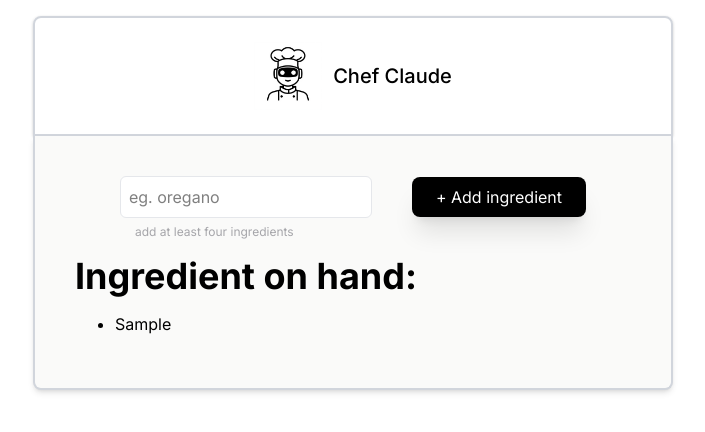
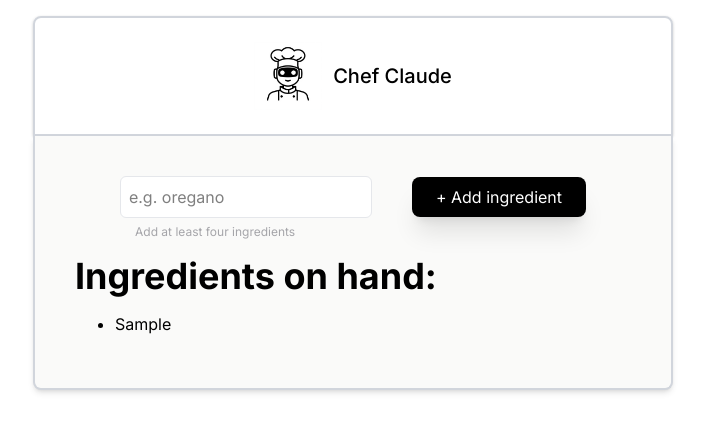
Before and after one commit to DileepaPRA/Chef-Claude, a React (Vite) app in the folder chef-claude/: page / in a window 1280 px wide. Both pictures are taken after typing "Sample" into the empty fields and a click on the button "+ Add ingredient". Shown: the top 432 px of the page, without its empty margins (287-992 px from the left). Built offline with nearby package versions, Linux system fonts and the light colour scheme.

Commit message:
feat: add IngredientList and ClaudeRecipe components for enhanced recipe suggestions

```diff
--- /dev/null
+++ b/chef-claude/src/ClaudeRecipe.jsx
@@ -0,0 +1,25 @@
+import React from 'react'
+
+function ClaudeRecipe() {
+  return (
+    <section className="mt-6 ml-10 pr-10">
+            <h2 className="text-2xl font-bold mb-4">Chef Claude recommends:</h2>
+            <article className="bg-white rounded-lg p-4 shadow-sm" aria-live="polite">
+                <p className="mb-4">Based on the ingredients you have, I would recommend making a simple, delicious <strong>Beef Bolognese Pasta</strong>. Here is the recipe:</p>
+                <h3 className="text-xl font-bold mb-3">Beef Bolognese Pasta</h3>
+                <strong className="block mb-2">Ingredients</strong>
+                <ul className="list-disc ml-5 mb-4">
+                    <li>Ground beef</li>
+                    <li>Pasta</li>
+                </ul>
+                <strong className="block mb-2">Instructions</strong>
+                <ol className="list-decimal ml-5">
+                    <li>Brown the ground beef</li>
+                    <li>Cook the pasta and combine</li>
+                </ol>
+            </article>
+        </section>
+  )
+}
+
+export default ClaudeRecipe
--- /dev/null
+++ b/chef-claude/src/IngredientList.jsx
@@ -0,0 +1,24 @@
+import React from 'react'
+
+function IngredientList(props) {
+
+  const ingredientListItems = props.ingredients.map(ingredient => {
+        return <li key={ingredient}>{ingredient}</li>
+    });
+
+  return (
+    <section className="ml-10">
+            <h2 className="text-4xl font-bold mb-4">Ingredients on hand:</h2>
+            <ul className="list-disc mb-8 ml-10" aria-live="polite">{ingredientListItems}</ul>
+            {props.ingredients.length > 3 && <div className="bg-amber-100 w-[540px] rounded-md flex items-center p-4">
+                <div className="ml-4">
+                    <h3 className="font-medium mb-2">Ready for a recipe?</h3>
+                    <p className="text-sm text-slate-600">Generate a recipe from your list of ingredients</p>
+                </div>
+                <button onClick={props.toggleRecipeShown} className="bg-amber-600 text-white px-4 rounded-lg ml-auto w-28 h-12 hover:bg-amber-700">Get a recipe</button>
+            </div>}
+    </section>
+  )
+}
+
+export default IngredientList
--- a/chef-claude/src/MainCompoent.jsx
+++ b/chef-claude/src/MainCompoent.jsx
@@ -1,12 +1,13 @@
 import { useState } from 'react'
+import ClaudeRecipe from './ClaudeRecipe';
+import IngredientList from './IngredientList';
 
 function MainCompoent() {
 
-    const [ingredients, setIngredient] = useState([])
+    const [ingredients, setIngredient] = useState([]);
 
-    const ingredientListItems = ingredients.map(ingredient => {
-        return <li key={ingredient}>{ingredient}</li>
-    });
+    const [recipeShown, setRecipeShown] = useState(false);
+
 
     const submitHandler = (formData) => {
         const newIngredient = formData.get("ingredient")
@@ -14,32 +15,26 @@ function MainCompoent() {
 
     }
 
-  return (
-  <main className="w-[640px] border-x-2 border-b-2 border-gray-300 bg-stone-50 py-5 shadow-md flex flex-col rounded-b-lg">
+    const toggleRecipeShown = () => setRecipeShown(!recipeShown);
+
+
+return (
+    <main className="w-[640px] border-x-2 border-b-2 border-gray-300 bg-stone-50 py-5 shadow-md flex flex-col rounded-b-lg">
         <form className="flex items-center justify-center gap-10 pb-[6px] pt-[20px]" action={submitHandler}>
             <input
                 aria-label="add ingredient"
-                placeholder="eg. oregano"
+                placeholder="e.g. oregano"
                 type="text"
                 name="ingredient"
                 className="rounded-md border border-gray-200 bg-white p-2 focus:border-gray-400 focus:outline-none"
             />
             <button className="bg-black text-white py-2 px-6 rounded-lg shadow-xl">+ Add ingredient</button>
         </form>
-        <p className="ml-25 mb-4 text-xs text-zinc-600 opacity-50">add at least four ingredients</p>
-        {ingredients.length > 0 && <section className="ml-10">
-            <h2 className="text-4xl font-bold mb-4">Ingredient on hand:</h2>
-            <ul className="list-disc mb-4 gap-2 ml-10 mb-8" aria-live="poite">{ingredientListItems}</ul>
-            {ingredients.length > 3 &&<div className="bg-taupe-200 w-[540px] rounded-md flex items-center p-4">
-                <div className="ml-4">
-                    <h3 className="font-medium mb-2">Ready for a recipe?</h3>
-                    <p className="text-sm text-slate-500">Genarate a recipe from your list of ingredient</p>
-                </div>
-                <button className="bg-amber-600 text-white px-2 rounded-lg ml-18 w-28 h-12">Get a recipe</button>
-            </div>}
-        </section>}
+        <p className="ml-25 mb-4 text-xs text-zinc-600 opacity-50">Add at least four ingredients</p>
+        {ingredients.length > 0 && <IngredientList ingredients={ingredients} toggleRecipeShown={toggleRecipeShown} />}
+        {recipeShown && <ClaudeRecipe />}
     </main>
-  )
+)
 }
 
 export default MainCompoent
```
